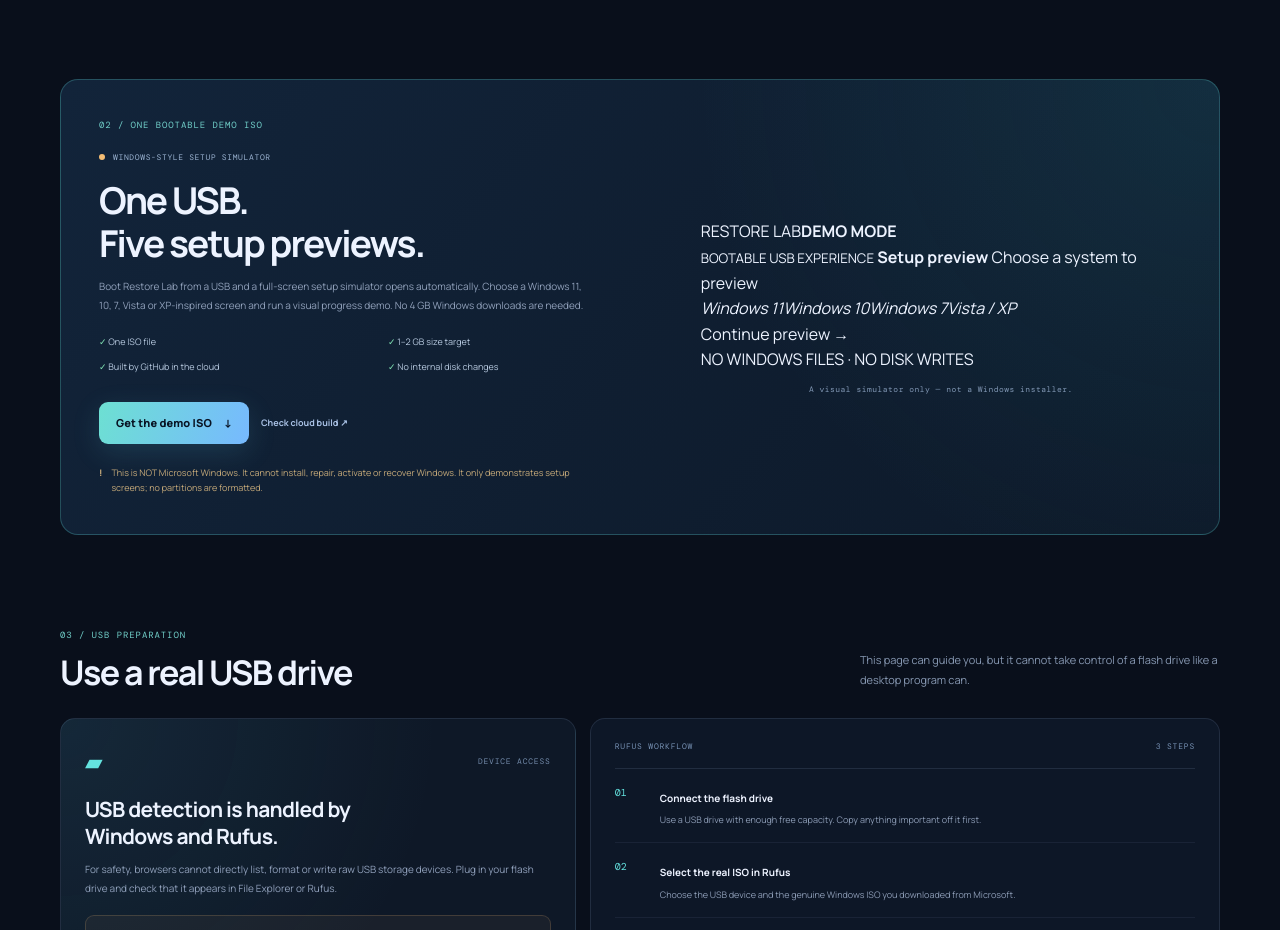
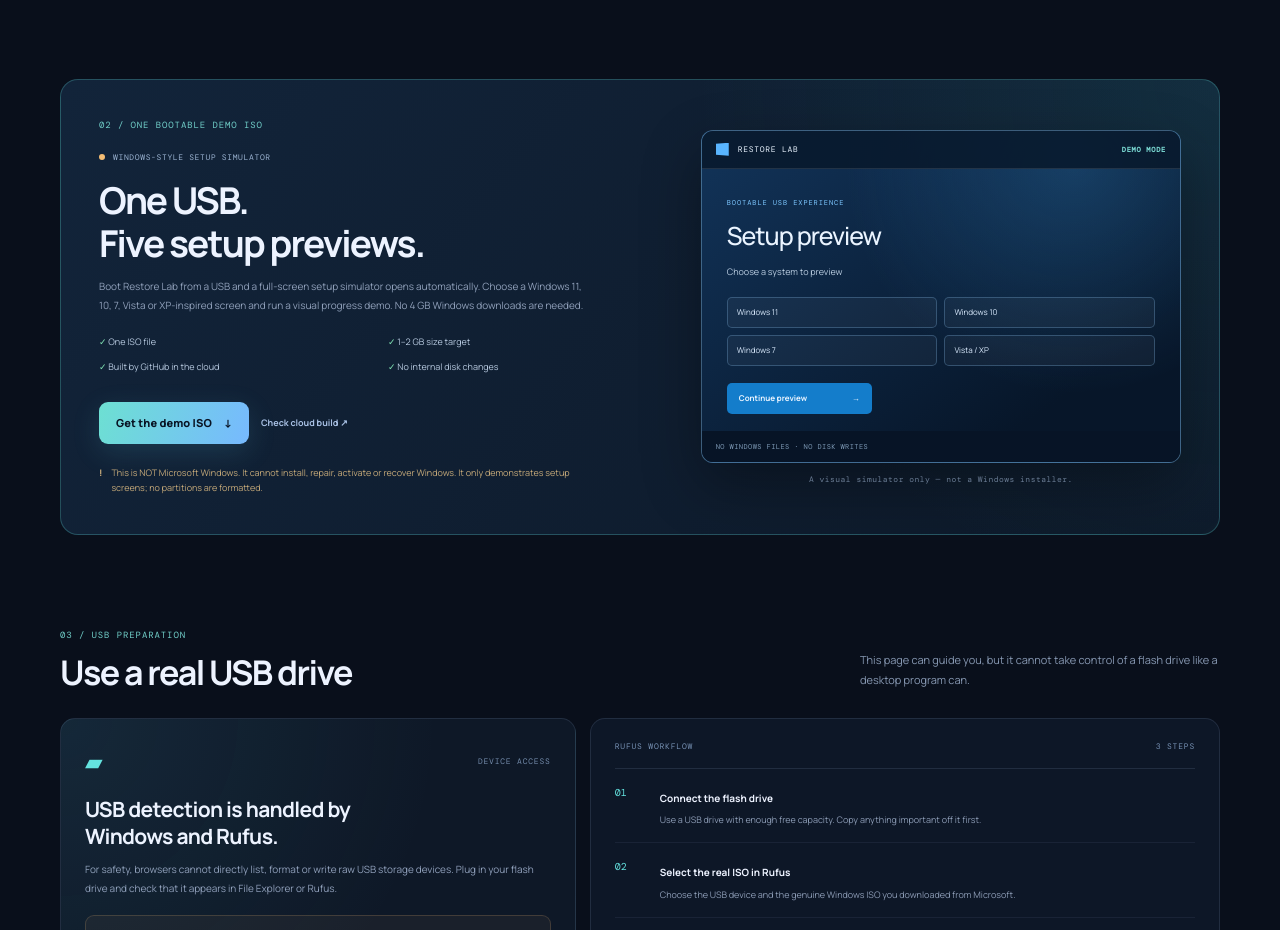
Before and after one commit to sd201826/Computer, a plain HTML site: page index.html in a window 1280 px wide. Shown: the part 1220-2150 px from the top of the page. Drawn offline with nearby package versions, Linux system fonts and the light colour scheme.

Commit message:
Style Restore Lab setup preview card

```diff
--- a/styles.css
+++ b/styles.css
@@ -172,3 +172,17 @@ h1 { margin: 22px 0 18px; font-size: clamp(42px, 5.6vw, 68px); line-height: 1.06
 .theme-note { margin-top:11px; color:#8298b5; font:8px "DM Mono",monospace; text-align:center; letter-spacing:.06em; }
 @media (max-width:900px) { .live-os-card { gap:24px; padding:28px; } }
 @media (max-width:680px) { .live-os-card { grid-template-columns:1fr; padding:23px; } .live-feature-list { grid-template-columns:1fr; } }
+
+
+.setup-preview-screen{min-height:285px;position:relative;overflow:hidden;border:1px solid rgba(128,184,228,.44);border-radius:12px;background:radial-gradient(circle at 78% 10%,rgba(47,127,190,.3),transparent 48%),linear-gradient(145deg,#12345a,#071629 78%);box-shadow:0 22px 60px rgba(0,0,0,.32);color:#eaf4ff}
+.setup-preview-header{height:38px;display:flex;align-items:center;gap:9px;padding:0 14px;border-bottom:1px solid #ffffff1b;background:#08182bd9;font:8px "DM Mono",monospace;letter-spacing:.09em}
+.setup-preview-mark{width:13px;height:13px;background:#59b5ff;clip-path:polygon(0 8%,100% 0,100% 100%,0 92%)}
+.setup-preview-header b{margin-left:auto;color:#79d7d1;font-size:7px}
+.setup-preview-body{padding:29px 25px 48px;display:flex;flex-direction:column;align-items:flex-start;gap:9px}
+.setup-preview-body small{font:7px "DM Mono",monospace;color:#7dc7ff;letter-spacing:.13em}
+.setup-preview-body strong{font-size:25px;font-weight:500;letter-spacing:-.04em}
+.setup-preview-body>span{font-size:9px;color:#b9cce0}
+.setup-preview-choices{display:grid;grid-template-columns:1fr 1fr;gap:7px;width:100%;margin-top:9px}
+.setup-preview-choices i{font-style:normal;font-size:8px;padding:8px 9px;border:1px solid #6795bc66;border-radius:5px;background:#ffffff0a;color:#dcecff}
+.setup-preview-button{display:flex;justify-content:space-between;align-items:center;gap:20px;margin-top:8px;padding:9px 12px;min-width:145px;background:#147dcb;border-radius:5px;font-size:8px;font-weight:700}
+.setup-preview-footer{position:absolute;bottom:0;left:0;right:0;padding:11px 14px;background:#071426;color:#7e9ab6;font:7px "DM Mono",monospace;letter-spacing:.06em}
```
